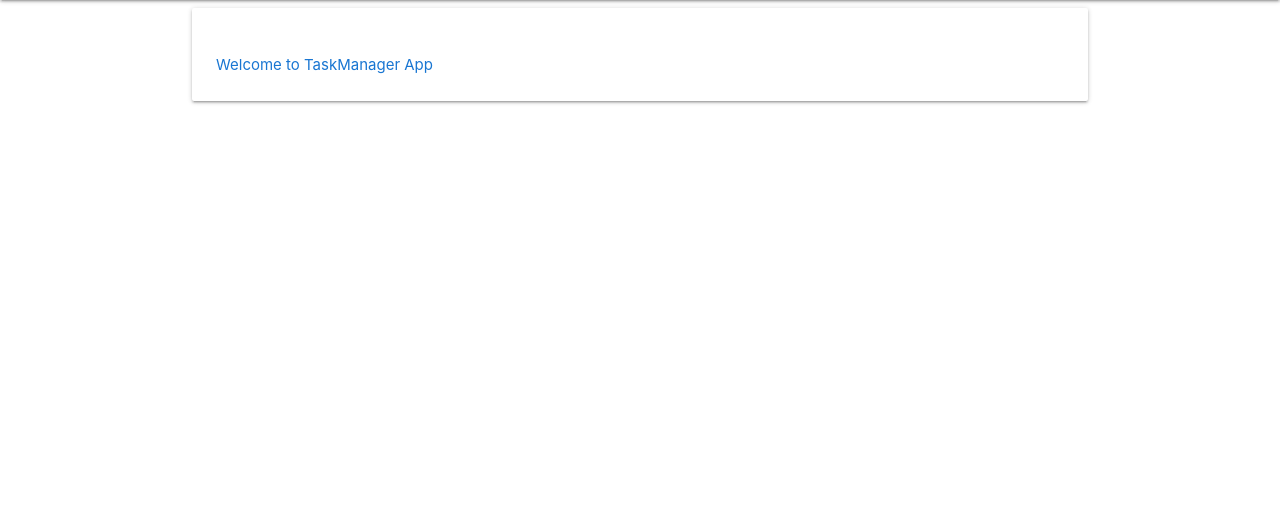
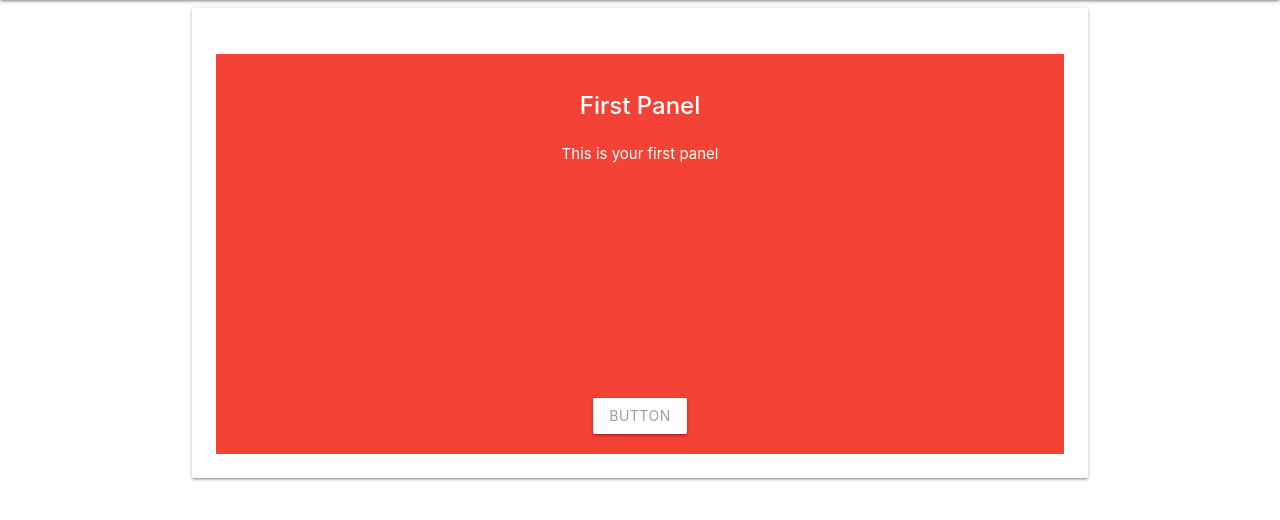
Before and after one commit to makrandr1999/fsf_2019_screening_task1, a Django app: page / in a window 1280 px wide. Shown: the part 64-584 px from the top of the page. Run offline with Django 3.2, Linux system fonts and the light colour scheme.

Commit message:
Fix bug that let unauthorized users comment on a task

```diff
--- a/taskman/templates/taskman/dashboard.html
+++ b/taskman/templates/taskman/dashboard.html
@@ -26,7 +26,9 @@
         <td>{{ task.creator }}</td>
         <td>{{ task.team }}</td>
         <td>{{ task.title }}</td>
-        <td class="truncate">{% for assignee in task.assignee.all %} {{assignee}} &nbsp;{% endfor %}</td>
+        <div class="truncate"><td class="select"><select>
+
+        {% for assignee in task.assignee.all %}<option>{{assignee}}</option> &nbsp;{% endfor %}</select></td></div>
         <td>{{ task.status }}</td>
 
         <td><a class="waves-effect waves-light btn-small" href="{% url 'taskman:detail' task.id %}">View</a></td>
--- a/taskman/templates/taskman/home.html
+++ b/taskman/templates/taskman/home.html
@@ -1,5 +1,27 @@
 {% extends "taskman/header.html" %}
 
    {%block content%}
-        <span class="blue-text text-darken-2">Welcome to TaskManager App</span>
+   {{block.super}}
+   <div class="carousel carousel-slider center">
+      <div class="carousel-fixed-item center">
+        <a class="btn waves-effect white grey-text darken-text-2">button</a>
+      </div>
+      <div class="carousel-item red white-text" href="#one!">
+        <h2>First Panel</h2>
+        <p class="white-text">This is your first panel</p>
+      </div>
+      <div class="carousel-item amber white-text" href="#two!">
+        <h2>Second Panel</h2>
+        <p class="white-text">This is your second panel</p>
+      </div>
+      <div class="carousel-item green white-text" href="#three!">
+        <h2>Third Panel</h2>
+        <p class="white-text">This is your third panel</p>
+      </div>
+      <div class="carousel-item blue white-text" href="#four!">
+        <h2>Fourth Panel</h2>
+        <p class="white-text">This is your fourth panel</p>
+      </div>
+    </div>
+
     {% endblock%}
--- a/taskman/views.py
+++ b/taskman/views.py
@@ -101,17 +101,21 @@ def task_edit(request, task_id):
 @login_required
 def add_comment(request, task_id):
     task = get_object_or_404(Task,pk=task_id)
-    if request.method == "POST":
-        form = CommentForm(request.POST)
-        if form.is_valid():
-            comment = form.save(commit=False)
-            comment.task = task
-            comment.author=request.user
-            comment.save()
-            return redirect('taskman:detail',task_id=task_id)
+    if request.user in task.assignee.all()  or task.creator == request.user:
+        if request.method == "POST":
+            form = CommentForm(request.POST)
+            if form.is_valid():
+                comment = form.save(commit=False)
+                comment.task = task
+                comment.author=request.user
+                comment.save()
+                return redirect('taskman:detail',task_id=task_id)
+        else:
+            form = CommentForm()
+            return render(request, 'taskman/add-comment.html', {'form': form})
     else:
-        form = CommentForm()
-    return render(request, 'taskman/add-comment.html', {'form': form})
+        return HttpResponse("Unauthorized Access." )
+
 
 @login_required
 def detail(request, task_id):
```
